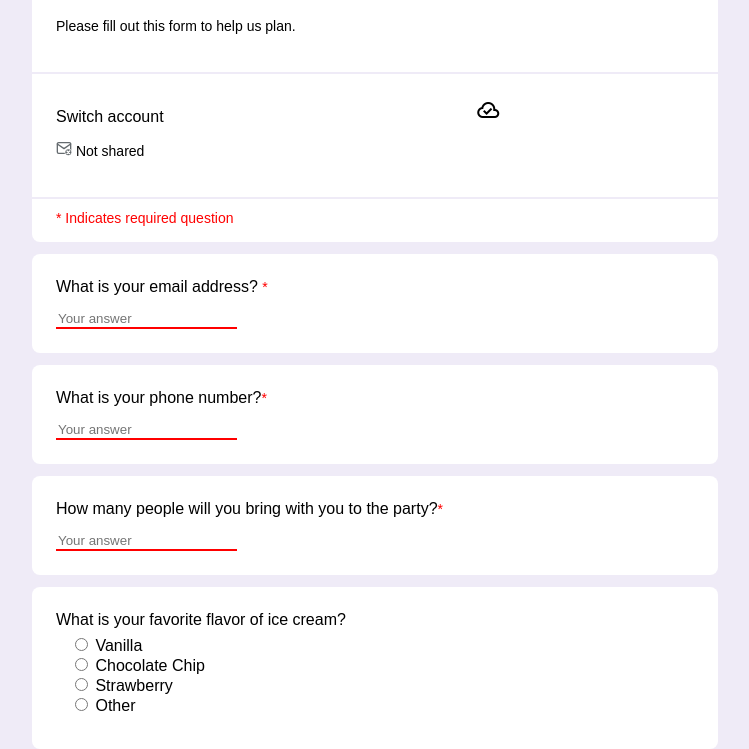
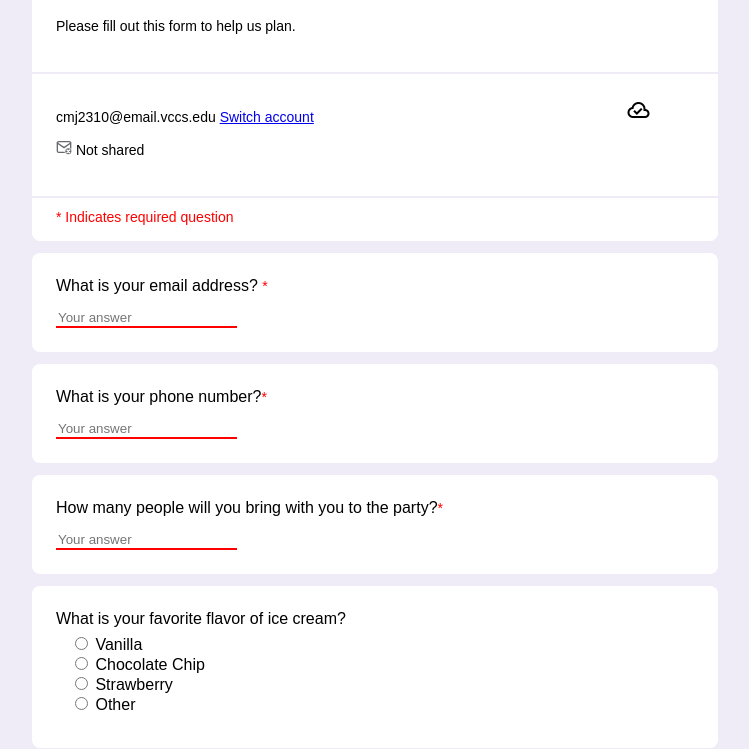
Before and after one commit to CarterJack-ArlingtonTech/CarterJack-ArlingtonTech.github.io, a plain HTML site: page practice/ice_cream_form.html in a window 1280 px wide. Shown: the part 68-817 px from the top of the page, without its empty margins (265-1014 px from the left). Drawn offline with nearby package versions, Linux system fonts and the light colour scheme; no server answers; a web font is replaced by a local one.

Commit message:
fixed a missing > sign

```diff
--- a/practice/ice_cream_form.html
+++ b/practice/ice_cream_form.html
@@ -18,7 +18,7 @@
 <p>Please fill out this form to help us plan.</p>
 </div>
 <div id="emailAddress">
-<pcmj2310@email.vccs.edu <a href="https://accounts.google.com/AccountChooser?continue=https://docs.google.com/forms/d/e/1FAIpQLSfaXMBLhLPb3lut-a6YQY1SsWLfXCTRpaX2x9fvLbwe7_DJ5Q/viewform&service=wise">Switch account</a><span class="material-symbols-outlined" id="fournine">
+<p>cmj2310@email.vccs.edu <a href="https://accounts.google.com/AccountChooser?continue=https://docs.google.com/forms/d/e/1FAIpQLSfaXMBLhLPb3lut-a6YQY1SsWLfXCTRpaX2x9fvLbwe7_DJ5Q/viewform&service=wise">Switch account</a><span class="material-symbols-outlined" id="fournine">
 cloud_done
 </span>
 </p>
```
